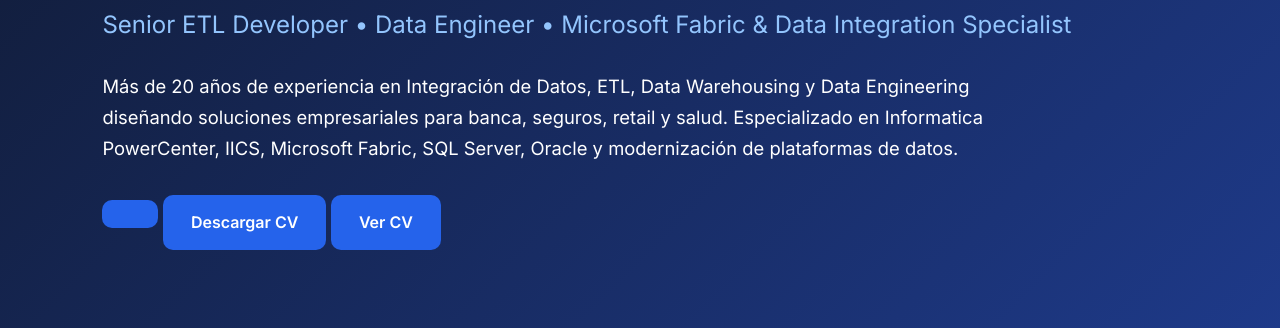
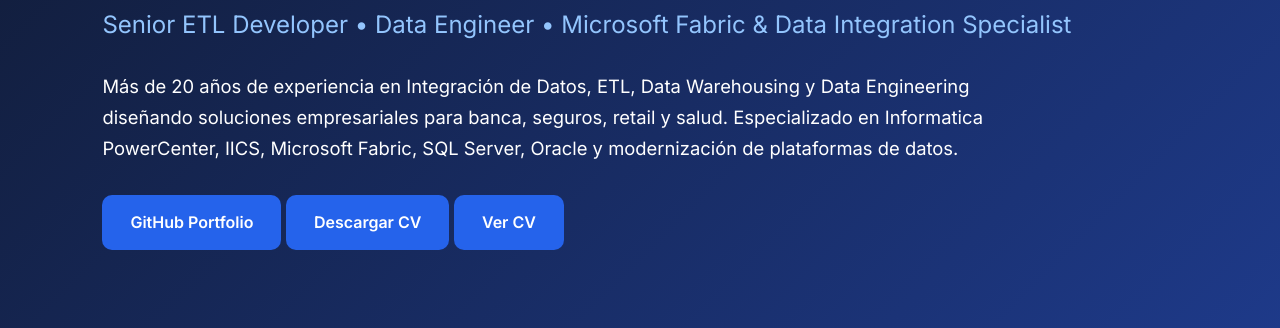
Before and after one commit to burgosmatajoseg-ui/joseburgos-dataengineer, a plain HTML site: page index.html in a window 1280 px wide. Shown: the part 472-800 px from the top of the page. Drawn offline with Linux system fonts and the light colour scheme.

Commit message:
Update index.html

```diff
--- a/index.html
+++ b/index.html
@@ -712,8 +712,8 @@ Microsoft Fabric, SQL Server, Oracle y modernización de plataformas de datos.
 </p>
 
 <a href="https://github.com/tuUsuario"
-    class="btn"
-   GitHub Portfolio>
+    class="btn">
+   GitHub Portfolio
 </a>
 
 <a href="CV JGBM.pdf"
```
